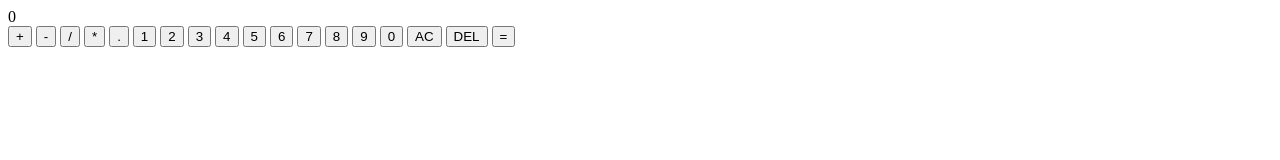
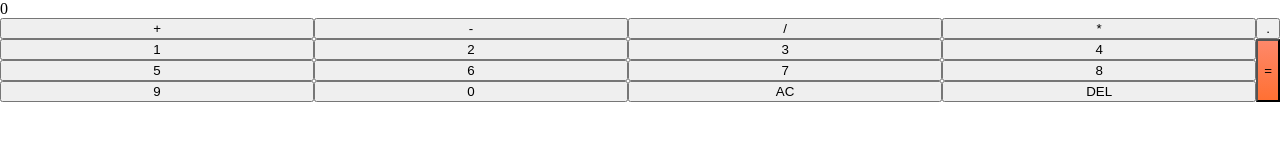
Before and after one commit to lekantobi47/calculator, a plain HTML site: page index.html in a window 1280 px wide. Drawn offline with Linux system fonts and the light colour scheme.

Commit message:
Created global style for the calculator

```diff
--- a/css/main.css
+++ b/css/main.css
@@ -1,2 +1,18 @@
 @import url(./mobile.css);
 @import url(./desktop.css);
+
+body {
+    margin: 0;
+    padding: 0;
+}
+
+.calculator-keys {
+    display: grid;
+    grid-template-columns: repeat(4, 1fr);
+}
+.equal {
+    background-image: linear-gradient(to bottom, #fe886a, #ff7033);
+    grid-column: -1;
+    grid-row: 2 / span 4;
+    grid-gap: 1px;
+}
```
